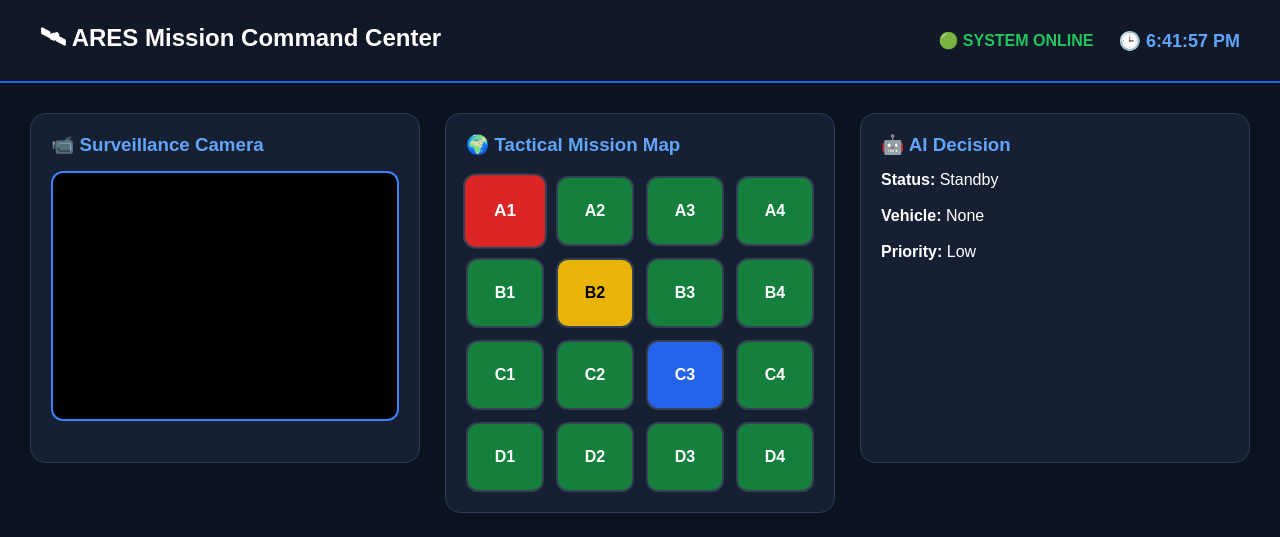
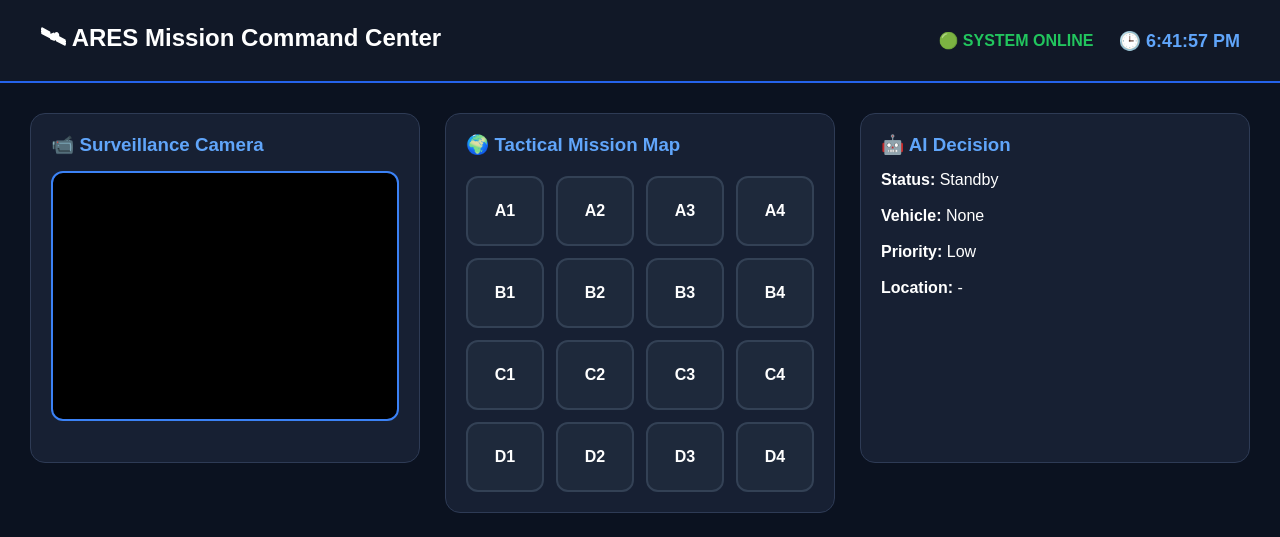
Before and after one commit to DrInnovator-7/ARES-Dashboard, a React (Vite) app: page / in a window 1280 px wide. Shown: the top 537 px of the page. Built offline with nearby package versions, Linux system fonts and the light colour scheme; no server answers.

Commit message:
Updated mission map and AI location system

```diff
--- a/src/App.jsx
+++ b/src/App.jsx
@@ -15,11 +15,11 @@ function App() {
   status: "Standby",
   vehicle: "None",
   priority: "Low",
+  location: "-",
   destination: "-",
   vehicleStatus: "Idle",
   battery: "100%"
 });
-
   const [timeline, setTimeline] = useState([]);
 
   function addTimeline(message) {
@@ -54,12 +54,14 @@ function App() {
   status: "🌊 Flood Detected",
   vehicle: "🚤 Rescue Boat",
   priority: "Critical",
-        destination: "Zone 2",
+  location: "C1",
+  destination: "Zone C1",
   vehicleStatus: "Sailing",
   battery: "91%"
 });
 
 addTimeline("🌊 Flood Detected");
+addTimeline("📍 Location: C1");
 addTimeline("🚤 Boat Dispatched");
     }
 
@@ -69,12 +71,14 @@ function App() {
   status: "🔥 Fire Detected",
   vehicle: "🚁 Drone",
   priority: "Critical",
-        destination: "Zone 3",
+  location: "A2",
+  destination: "Zone A2",
   vehicleStatus: "Flying",
   battery: "88%"
 });
 
 addTimeline("🔥 Fire Detected");
+addTimeline("📍 Location: A2");
 addTimeline("🚁 Drone Dispatched");
     }
 
@@ -111,8 +115,8 @@ function App() {
   status={mission.status}
   vehicle={mission.vehicle}
   priority={mission.priority}
+  location={mission.location}
 />
-
         <VehicleStatus mission={mission} />
         <ConnectionStatus />
 
--- a/src/components/AIDecision.jsx
+++ b/src/components/AIDecision.jsx
@@ -1,4 +1,4 @@
-function AIDecision({ status, vehicle, priority }) {
+function AIDecision({ status, vehicle, priority, location }) {
   return (
     <div className="card">
 
@@ -14,6 +14,10 @@ function AIDecision({ status, vehicle, priority }) {
 
       <p><strong>Priority:</strong> {priority}</p>
 
+      <br />
+
+      <p><strong>Location:</strong> {location}</p>
+
     </div>
   );
 }
--- a/src/components/MissionMap.jsx
+++ b/src/components/MissionMap.jsx
@@ -1,56 +1,47 @@
 function MissionMap({ handleMission }) {
 
   const zones = [
-    { name:"A1", color:"red" },
-    { name:"A2", color:"green" },
-    { name:"A3", color:"green" },
-    { name:"A4", color:"green" },
+    { name: "A1" },
+    { name: "A2" },
+    { name: "A3" },
+    { name: "A4" },
 
-    { name:"B1", color:"green" },
-    { name:"B2", color:"yellow" },
-    { name:"B3", color:"green" },
-    { name:"B4", color:"green" },
+    { name: "B1" },
+    { name: "B2" },
+    { name: "B3" },
+    { name: "B4" },
 
-    { name:"C1", color:"green" },
-    { name:"C2", color:"green" },
-    { name:"C3", color:"blue" },
-    { name:"C4", color:"green" },
+    { name: "C1" },
+    { name: "C2" },
+    { name: "C3" },
+    { name: "C4" },
 
-    { name:"D1", color:"green" },
-    { name:"D2", color:"green" },
-    { name:"D3", color:"green" },
-    { name:"D4", color:"green" }
+    { name: "D1" },
+    { name: "D2" },
+    { name: "D3" },
+    { name: "D4" }
   ];
 
   return (
-
     <div className="card">
 
       <h3>🌍 Tactical Mission Map</h3>
 
       <div className="tacticalMap">
 
-        {zones.map((zone,index)=>(
+        {zones.map((zone, index) => (
 
           <div
+            key={index}
+            className="mapCell"
 
-            key={index}
+            onClick={() => {
 
-            className={`mapCell ${zone.color}`}
-
-            onClick={()=>{
-
-              if(zone.name==="A1")
-                handleMission("survivor");
-
-              else if(zone.name==="B2")
-                handleMission("flood");
-
-              else if(zone.name==="C3")
+              if (zone.name === "A2")
                 handleMission("fire");
 
-              else if(zone.name==="D4")
-                handleMission("forest");
+              else if (zone.name === "C1")
+                handleMission("flood");
 
             }}
 
@@ -65,7 +56,6 @@ function MissionMap({ handleMission }) {
       </div>
 
     </div>
-
   );
 
 }
```
Lines whose indentation alone changed are shown as unchanged.
